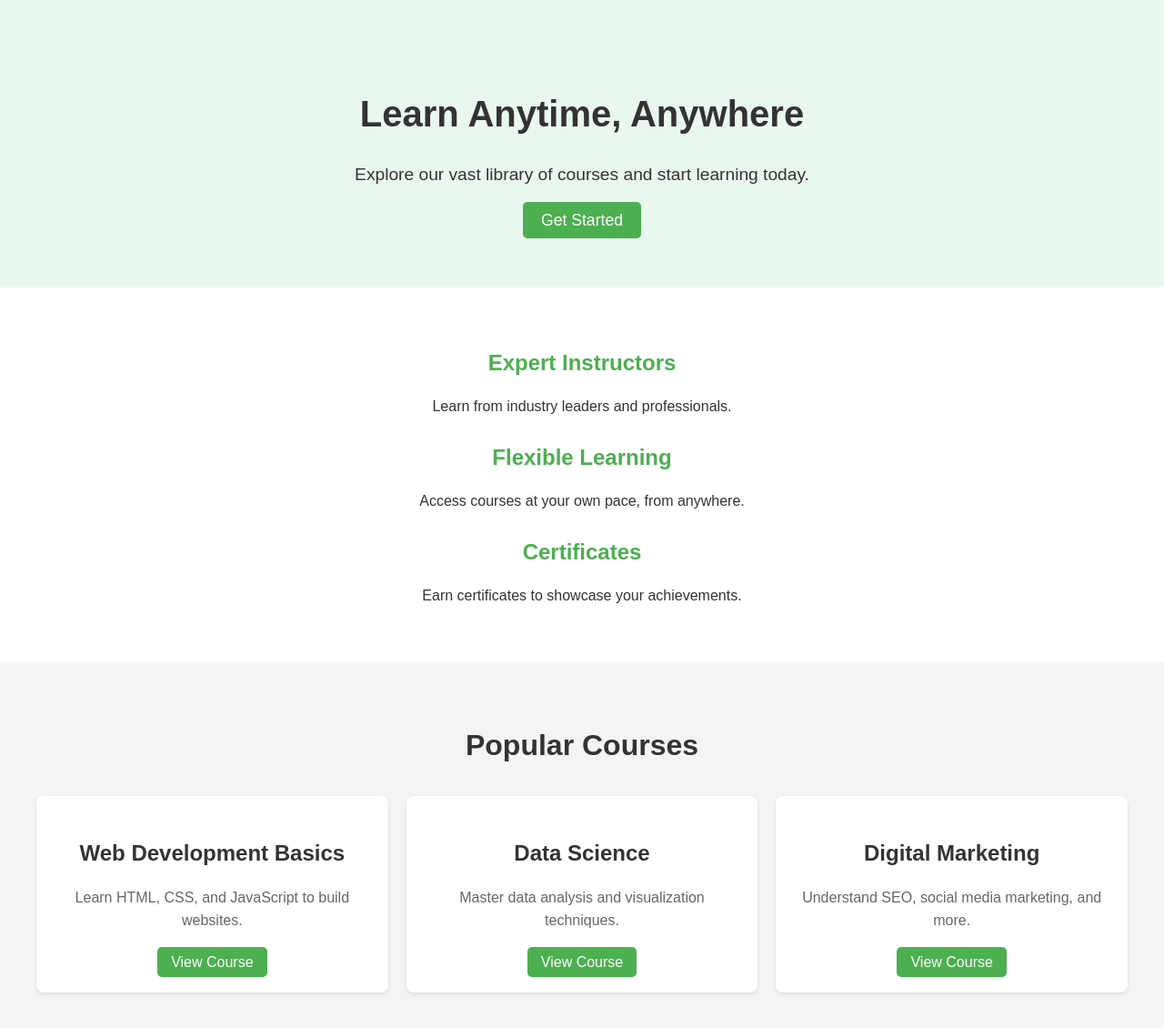
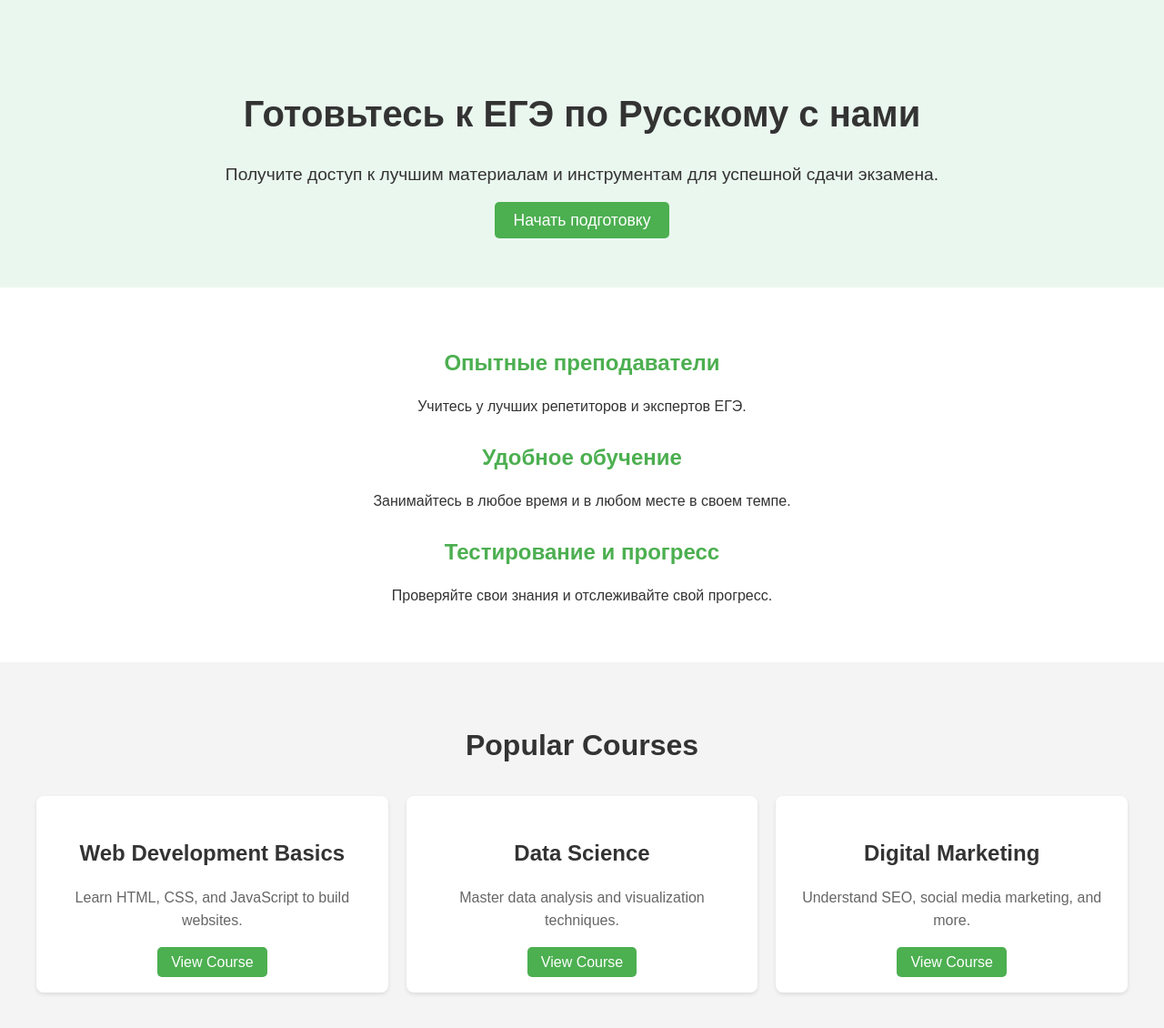
Before and after one commit to Gaiercop/educational_pp25, a Flask app: page / in a window 1280 px wide. Shown: the part 46-1176 px from the top of the page at 91% size. Run offline with Flask 3, Linux system fonts and the light colour scheme.

Commit message:
РУсский

```diff
--- a/templates/index.html
+++ b/templates/index.html
@@ -5,28 +5,29 @@
 {% block content %}
     <section class="hero">
         <div class="container">
-            <h1>Learn Anytime, Anywhere</h1>
-            <p>Explore our vast library of courses and start learning today.</p>
-            <a href="register" class="btn-primary">Get Started</a>
+            <h1>Готовьтесь к ЕГЭ по Русскому с нами</h1>
+            <p>Получите доступ к лучшим материалам и инструментам для успешной сдачи экзамена.</p>
+            <a href="/register" class="btn-primary">Начать подготовку</a>
         </div>
     </section>
 
     <section class="features">
         <div class="container">
             <div class="feature">
-                <h3>Expert Instructors</h3>
-                <p>Learn from industry leaders and professionals.</p>
+                <h3>Опытные преподаватели</h3>
+                <p>Учитесь у лучших репетиторов и экспертов ЕГЭ.</p>
             </div>
             <div class="feature">
-                <h3>Flexible Learning</h3>
-                <p>Access courses at your own pace, from anywhere.</p>
+                <h3>Удобное обучение</h3>
+                <p>Занимайтесь в любое время и в любом месте в своем темпе.</p>
             </div>
             <div class="feature">
-                <h3>Certificates</h3>
-                <p>Earn certificates to showcase your achievements.</p>
+                <h3>Тестирование и прогресс</h3>
+                <p>Проверяйте свои знания и отслеживайте свой прогресс.</p>
             </div>
         </div>
     </section>
+
 
     <section class="popular-courses">
         <div class="container">
```
